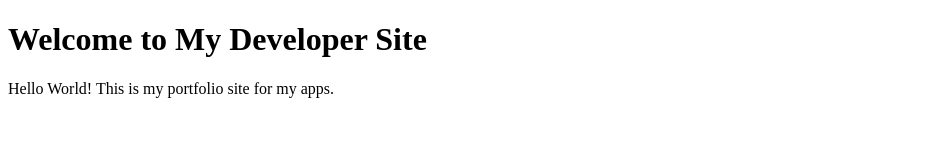
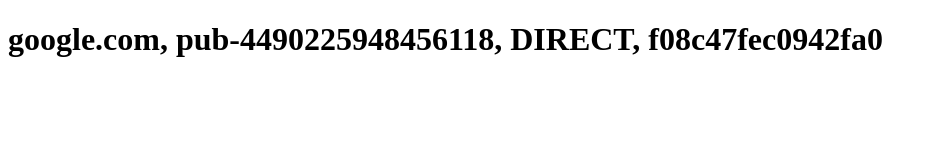
Before and after one commit to doom4000/SubSurvival, a plain HTML site: page index.html in a window 1280 px wide. Shown: the whole page, without its empty margins (0-937 px from the left). Drawn offline with Linux system fonts and the light colour scheme.

Commit message:
Update index.html

```diff
--- a/index.html
+++ b/index.html
@@ -6,7 +6,6 @@
     <title>My Developer Site</title>
 </head>
 <body>
-    <h1>Welcome to My Developer Site</h1>
-    <p>Hello World! This is my portfolio site for my apps.</p>
+    <h1>google.com, pub-4490225948456118, DIRECT, f08c47fec0942fa0</h1>
 </body>
 </html>
```
